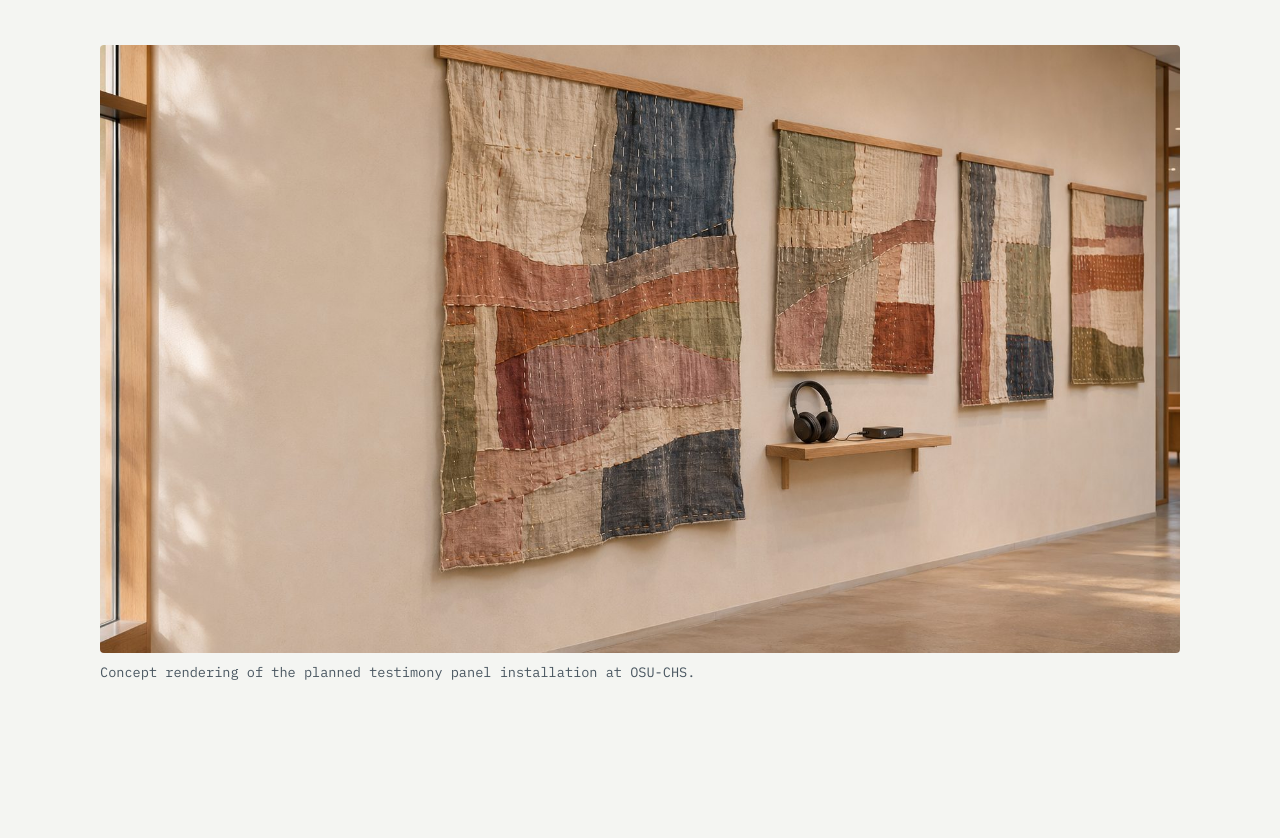
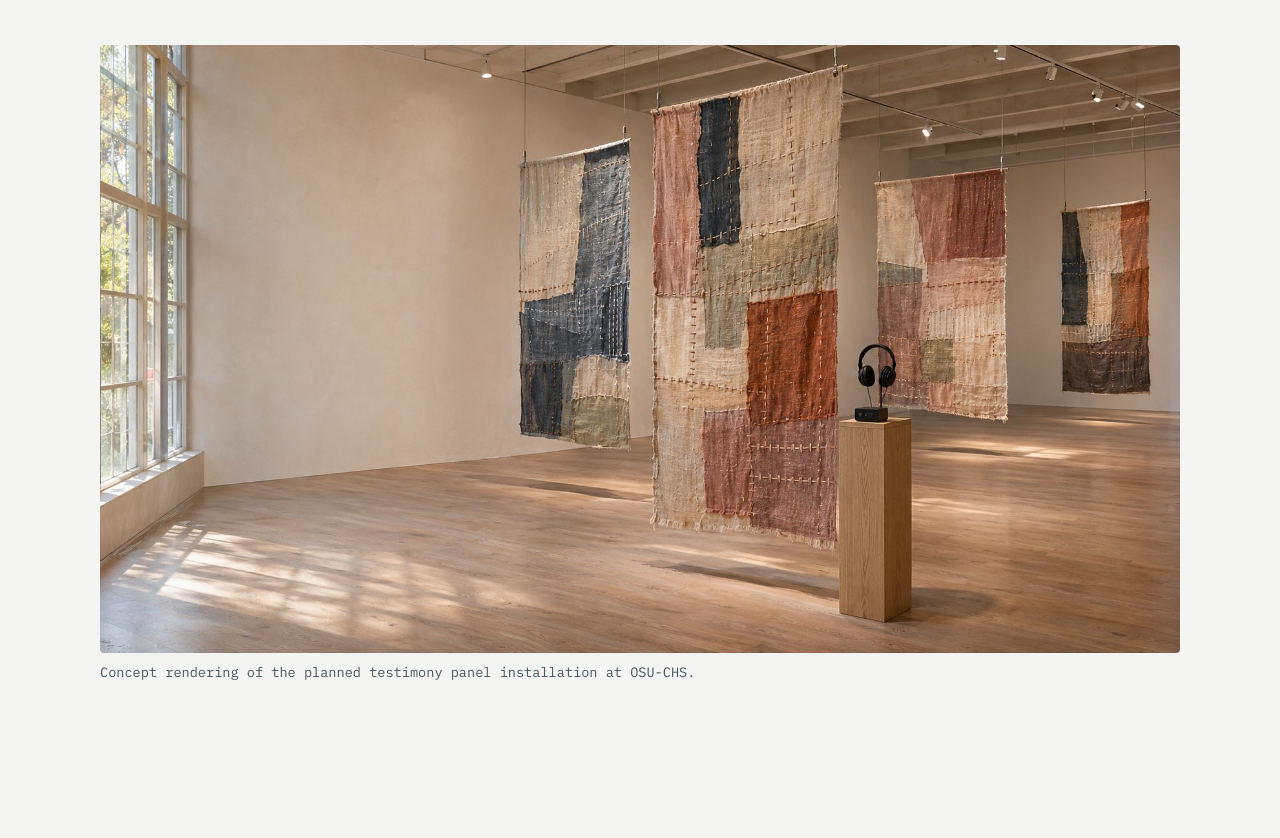
Before and after one commit to mattvassar-ux/safe-evidence-lab, a plain HTML site: page bearing-witness.html in a window 1280 px wide. Shown: the part 517-1355 px from the top of the page. Drawn offline with Linux system fonts and the light colour scheme.

Commit message:
Replace Bearing Witness concept image with gallery rendering
Co-Authored-By: Claude Opus 5.5 <noreply@anthropic.com>
Claude-Session: https://claude.ai/code/session_0128icfxcErJKcvXNNypktrd

```diff
--- a/bearing-witness.html
+++ b/bearing-witness.html
@@ -61,7 +61,7 @@
   <!-- INSTALLATION IMAGE -->
   <figure class="bw-figure">
     <div class="wrap">
-      <img src="images/bearing-witness-installation.jpg" width="1672" height="941" alt="Hand-stitched fabric testimony panels in muted blue, rust, rose, and sage hang from oak rails along a sunlit hallway, with headphones resting on a small shelf between them.">
+      <img src="images/bearing-witness-gallery.jpg" width="1672" height="941" alt="Hand-stitched fabric testimony panels in muted blue, rust, rose, and sage hang from the ceiling of a sunlit gallery, with headphones on a wooden pedestal in front of them.">
       <figcaption>Concept rendering of the planned testimony panel installation at OSU-CHS.</figcaption>
     </div>
   </figure>
```
Also changed, not shown: images/bearing-witness-gallery.jpg (added), images/bearing-witness-installation.jpg (deleted).
